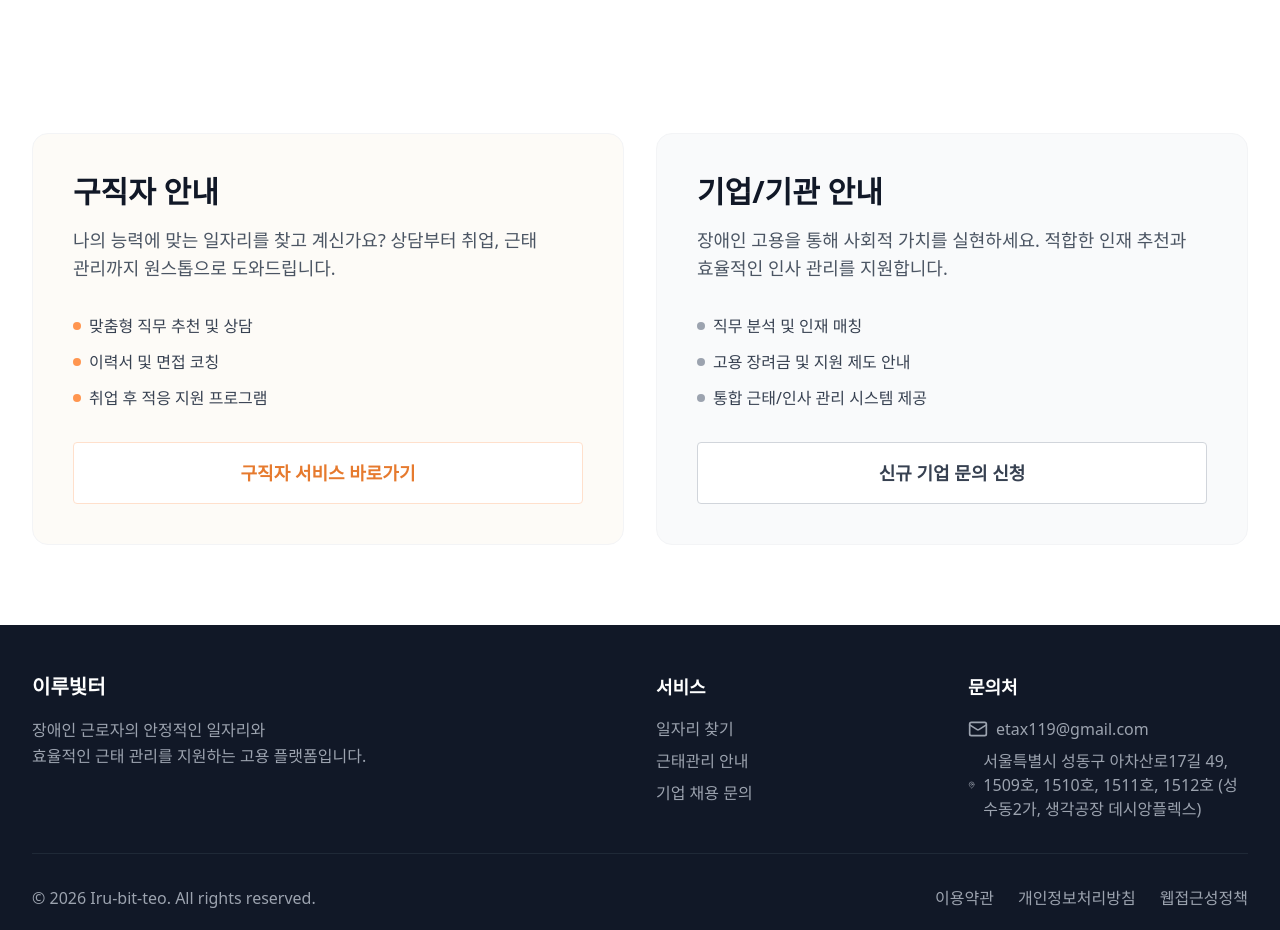
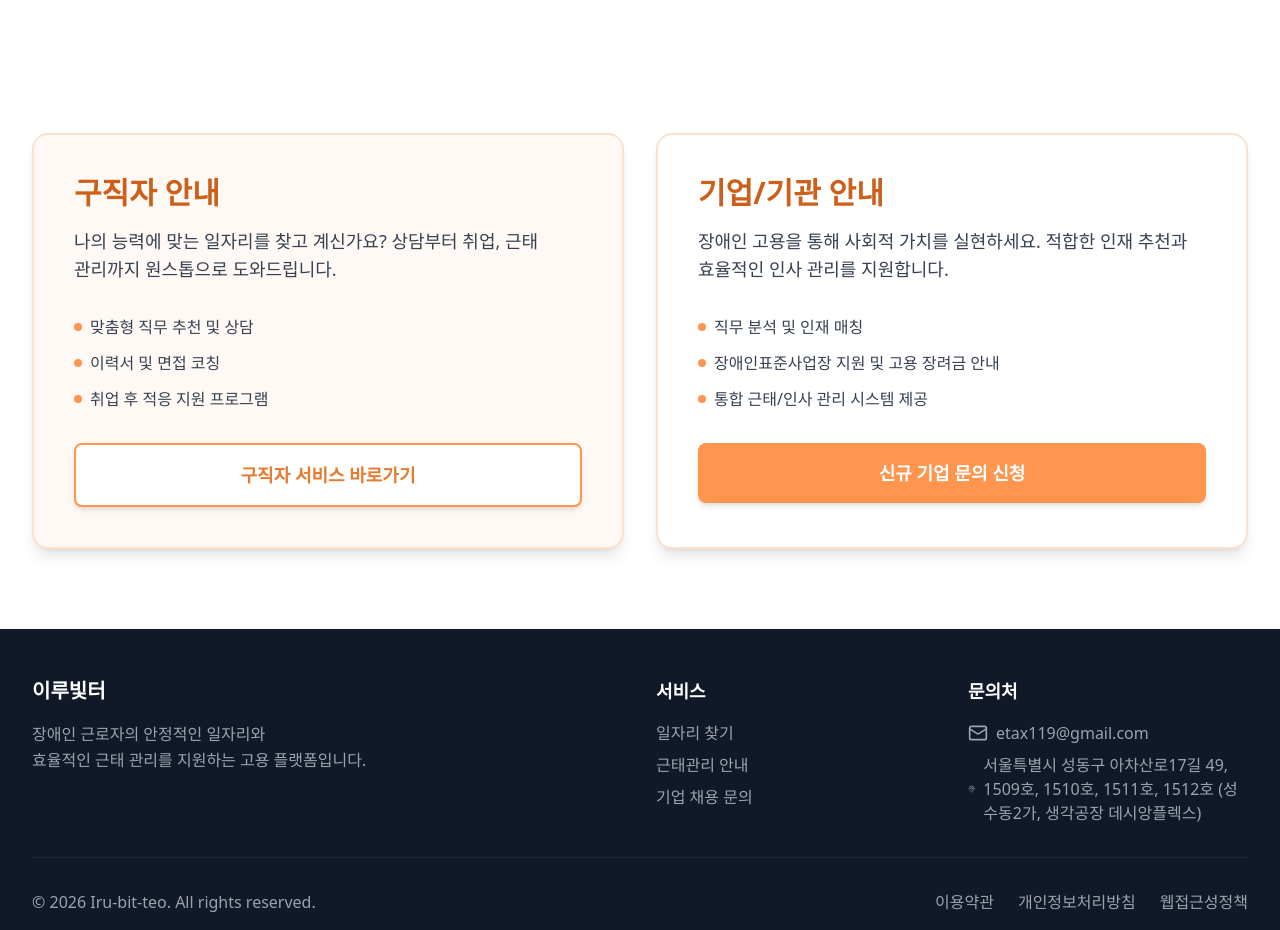
Before and after one commit to etax119-arch/irubitteo, a Next.js app: page / in a window 1280 px wide. Shown: the part 2620-3550 px from the top of the page. Built offline with nearby package versions, Linux system fonts and the light colour scheme; a web font is replaced by a local one.

Commit message:
하단 구직자안내 기업안내 섹션 ui

```diff
--- a/app/_components/Header.tsx
+++ b/app/_components/Header.tsx
@@ -12,8 +12,8 @@ export default function Header() {
         <div className="flex items-center gap-8">
           <nav className="hidden md:flex items-center gap-8 text-lg font-semibold text-gray-600">
             <Link href="/login/admin" className="hover:text-duru-orange-600 transition-colors">이루빛 관리자</Link>
-            <a href="#" className="hover:text-duru-orange-600 transition-colors">채용정보</a>
-            <a href="#" className="hover:text-duru-orange-600 transition-colors">고객센터</a>
+            <Link href="/login/employee" className="hover:text-duru-orange-600 transition-colors">채용정보</Link>
+            <Link href="/inquiry" className="hover:text-duru-orange-600 transition-colors">고객센터</Link>
           </nav>
           <Link
             href="/login/company"
--- a/app/_components/TargetAudienceSection.tsx
+++ b/app/_components/TargetAudienceSection.tsx
@@ -1,12 +1,14 @@
+import Link from 'next/link';
+
 export default function TargetAudienceSection() {
   return (
     <section className="py-20 bg-white">
       <div className="max-w-7xl mx-auto px-4 sm:px-6 lg:px-8">
         <div className="grid md:grid-cols-2 gap-8">
           {/* For Workers */}
-          <div className="bg-duru-ivory rounded-2xl p-10 border border-gray-100">
-            <h3 className="text-3xl font-bold text-gray-900 mb-4">구직자 안내</h3>
-            <p className="text-lg text-gray-600 mb-8 break-keep">
+          <div className="bg-duru-orange-50 rounded-2xl p-10 border-2 border-duru-orange-200 shadow-lg hover:shadow-xl transition-shadow">
+            <h3 className="text-3xl font-bold text-duru-orange-700 mb-4">구직자 안내</h3>
+            <p className="text-lg text-gray-700 mb-8 break-keep">
               나의 능력에 맞는 일자리를 찾고 계신가요?
               상담부터 취업, 근태 관리까지 원스톱으로 도와드립니다.
             </p>
@@ -24,38 +26,38 @@ export default function TargetAudienceSection() {
                 취업 후 적응 지원 프로그램
               </li>
             </ul>
-            <a href="#" className="block w-full py-4 text-lg bg-white border border-duru-orange-200 text-duru-orange-600 font-bold rounded hover:bg-duru-orange-50 transition-colors text-center">
+            <Link href="/login/employee" className="block w-full py-4 text-lg bg-white border-2 border-duru-orange-500 text-duru-orange-600 font-bold rounded-lg hover:bg-duru-orange-50 transition-colors text-center shadow-md">
               구직자 서비스 바로가기
-            </a>
+            </Link>
           </div>
 
           {/* For Companies */}
-          <div className="bg-gray-50 rounded-2xl p-10 border border-gray-100">
-            <h3 className="text-3xl font-bold text-gray-900 mb-4">기업/기관 안내</h3>
-            <p className="text-lg text-gray-600 mb-8 break-keep">
+          <div className="bg-white rounded-2xl p-10 border-2 border-duru-orange-200 shadow-lg hover:shadow-xl transition-shadow">
+            <h3 className="text-3xl font-bold text-duru-orange-700 mb-4">기업/기관 안내</h3>
+            <p className="text-lg text-gray-700 mb-8 break-keep">
               장애인 고용을 통해 사회적 가치를 실현하세요.
               적합한 인재 추천과 효율적인 인사 관리를 지원합니다.
             </p>
             <ul className="space-y-3 mb-8 text-gray-700 text-base">
               <li className="flex items-center gap-2">
-                <div className="w-2 h-2 bg-gray-400 rounded-full"></div>
+                <div className="w-2 h-2 bg-duru-orange-500 rounded-full"></div>
                 직무 분석 및 인재 매칭
               </li>
               <li className="flex items-center gap-2">
-                <div className="w-2 h-2 bg-gray-400 rounded-full"></div>
-                고용 장려금 및 지원 제도 안내
+                <div className="w-2 h-2 bg-duru-orange-500 rounded-full"></div>
+                장애인표준사업장 지원 및 고용 장려금 안내
               </li>
               <li className="flex items-center gap-2">
-                <div className="w-2 h-2 bg-gray-400 rounded-full"></div>
+                <div className="w-2 h-2 bg-duru-orange-500 rounded-full"></div>
                 통합 근태/인사 관리 시스템 제공
               </li>
             </ul>
-            <a
+            <Link
               href="/inquiry"
-              className="block w-full py-4 text-lg bg-white border border-gray-300 text-gray-700 font-bold rounded hover:bg-gray-100 transition-colors text-center"
+              className="block w-full py-4 text-lg bg-duru-orange-500 text-white font-bold rounded-lg hover:bg-duru-orange-600 transition-colors text-center shadow-md"
             >
               신규 기업 문의 신청
-            </a>
+            </Link>
           </div>
         </div>
       </div>
--- a/app/login/employee/page.tsx
+++ b/app/login/employee/page.tsx
@@ -147,7 +147,7 @@ export default function EmployeeLoginPage() {
             <p className="text-center text-sm text-gray-400">
               고유 번호를 모르시나요?{' '}
               <span className="text-gray-500 underline underline-offset-2">
-                관리자에게 문의해주세요
+                근로자 신규상담하기
               </span>
             </p>
 
```
